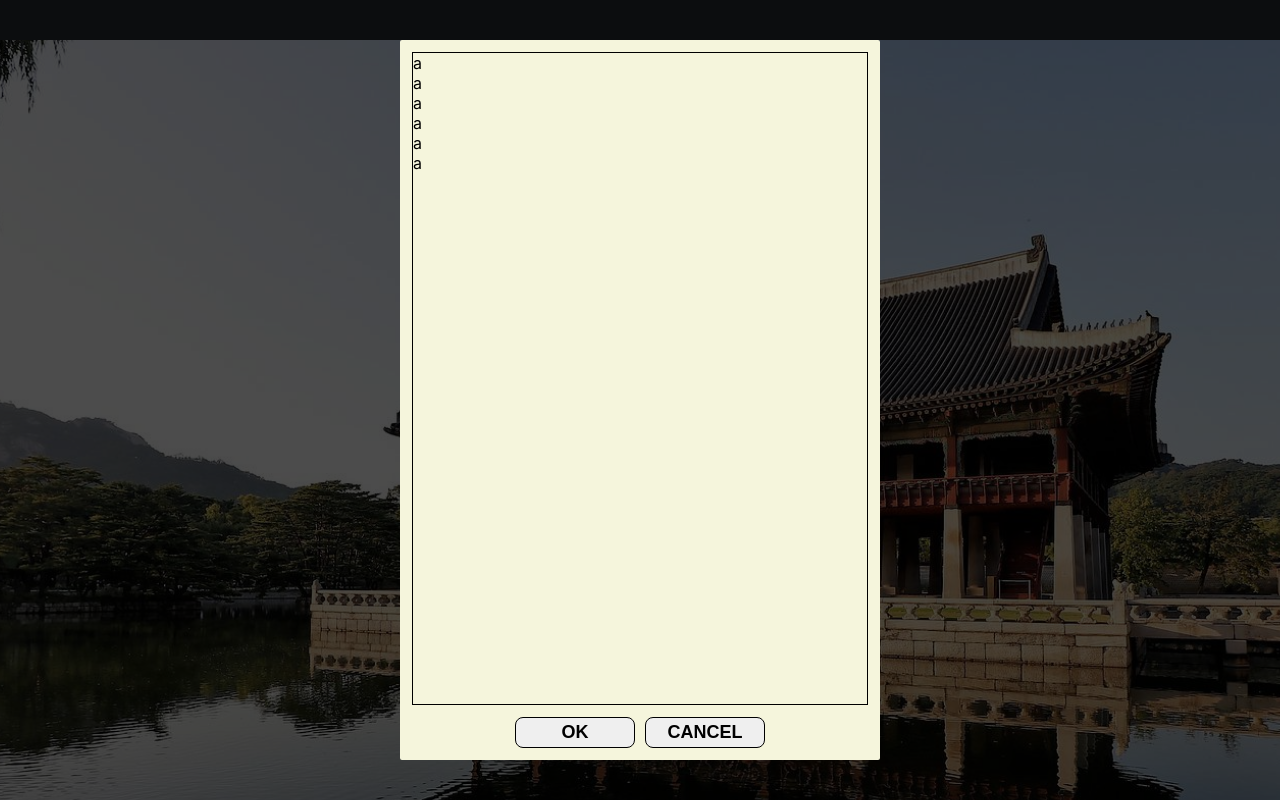
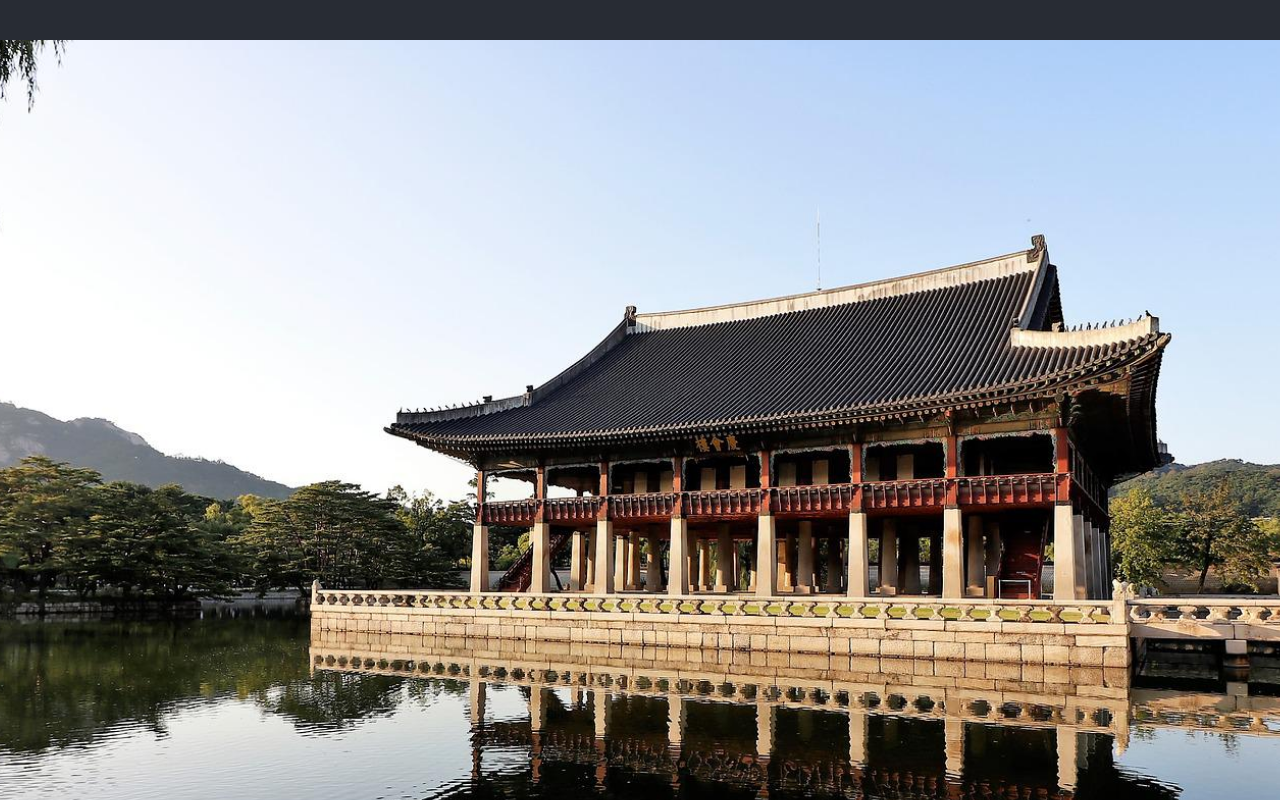
Before and after one commit to KNUTKnutu/Knutu, a React (Vite) app in the folder frontend/: page / in a window 1280 px wide. Shown: the top 800 px of the page. Built offline with nearby package versions, Linux system fonts and the light colour scheme.

Commit message:
KNUT-20 remove test data

```diff
--- a/frontend/src/App.tsx
+++ b/frontend/src/App.tsx
@@ -7,7 +7,6 @@ import OneButton from "./Components/Popup/Simple/OneButton";
 
 const App: React.FC = () => {
   return (
-    <>
     <div className="App">
       <header></header>
       <main>
@@ -17,20 +16,6 @@ const App: React.FC = () => {
       </main>
       <footer></footer>
     </div>
-      <Dialog
-        main={
-          <div style={{ height: "800px" }}>
-            <div>a</div>
-            <div>a</div>
-            <div>a</div>
-            <div>a</div>
-            <div>a</div>
-            <div>a</div>
-          </div>
-        }
-        callback__OK={() => console.log("Good!")}
-      ></Dialog>
-    </>
   );
 };
 
```
Lines whose indentation alone changed are shown as unchanged.
